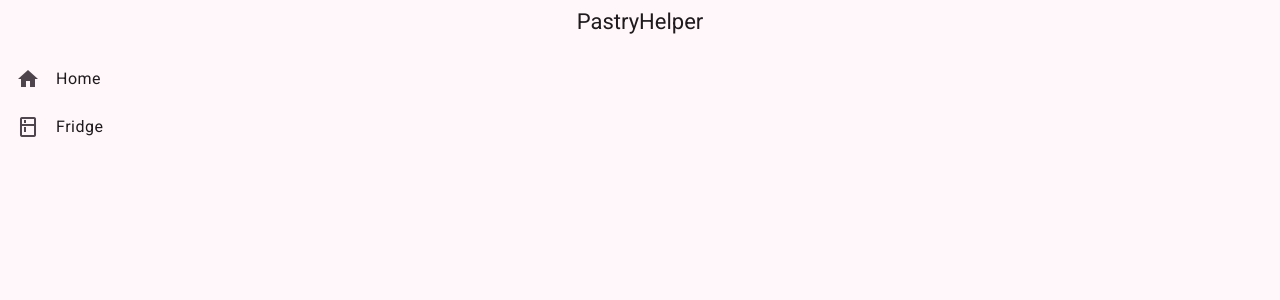
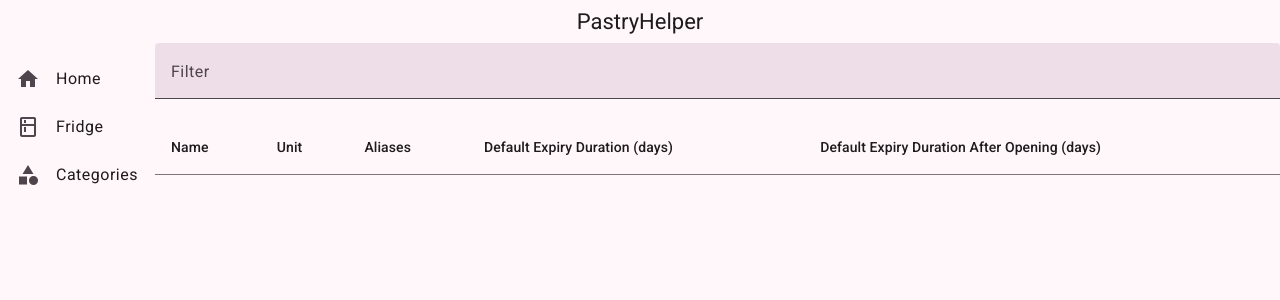
Before and after one commit to arosard/PastryHelper, an Angular app in the folder pastry-helper/: page /categories in a window 1280 px wide. Before the commit this address led to /. Shown: the top 300 px of the page. Built offline with nearby package versions, Linux system fonts and the light colour scheme.

Commit message:
feat: create categoryManager component and route

```diff
--- a/pastry-helper/src/app/app.html
+++ b/pastry-helper/src/app/app.html
@@ -17,6 +17,12 @@
 					<span matListItemTitle>Fridge</span>
 				}
 			</a>
+			<a mat-list-item routerLink="categories">
+				<mat-icon matListItemIcon>category</mat-icon>
+				@if (!(isHandset$ | async )) {
+					<span matListItemTitle>Categories</span>
+				}
+			</a>
 		</mat-nav-list>
 	</mat-sidenav>
 	<mat-sidenav-content>
--- a/pastry-helper/src/app/app.routes.ts
+++ b/pastry-helper/src/app/app.routes.ts
@@ -2,6 +2,7 @@ import { Routes } from '@angular/router';
 
 export const routes: Routes = [
     { path: '', redirectTo: 'home', pathMatch: 'full' },
-    { path: 'home', pathMatch: 'full', loadComponent: () => import('./home/home').then(m => m.Home) },
+    { path: 'home', loadComponent: () => import('./home/home').then(m => m.Home) },
     { path: 'fridge', loadComponent: () => import('./fridge/fridge').then(m => m.Fridge) },
+    { path: 'categories', loadComponent: () => import('./category-manager/category-manager').then(m => m.CategoryManager) },
 ];
--- /dev/null
+++ b/pastry-helper/src/app/category-manager/category-manager.css
@@ -0,0 +1,4 @@
+.mat-mdc-form-field {
+  font-size: 14px;
+  width: 100%;
+}
--- /dev/null
+++ b/pastry-helper/src/app/category-manager/category-manager.html
@@ -0,0 +1,32 @@
+<mat-form-field>
+	<mat-label>Filter</mat-label>
+	<input matInput (keyup)="applyFilter($event)" placeholder="Ex. eggs" #input>
+</mat-form-field>
+
+<table mat-table [dataSource]="categories">
+	<ng-container matColumnDef="name">
+		<th mat-header-cell *matHeaderCellDef> Name </th>
+		<td mat-cell *matCellDef="let item"> {{ item.name }} </td>
+	</ng-container>
+    <ng-container matColumnDef="unit">
+		<th mat-header-cell *matHeaderCellDef> Unit </th>
+		<td mat-cell *matCellDef="let item"> {{ item.unit }} </td>
+	</ng-container>
+    <ng-container matColumnDef="aliases">
+        <th mat-header-cell *matHeaderCellDef> Aliases </th>
+        <td mat-cell *matCellDef="let item"> {{ item.aliases.join(', ') }} </td>
+    </ng-container>
+    <ng-container matColumnDef="defautExpiryDuration">
+        <th mat-header-cell *matHeaderCellDef> Default Expiry Duration (days) </th>
+        <td mat-cell *matCellDef="let item"> {{ item.defautExpiryDuration }} </td>
+    </ng-container>
+    <ng-container matColumnDef="defautExpiryDurationAfterOpening">
+        <th mat-header-cell *matHeaderCellDef> Default Expiry Duration After Opening (days) </th>
+        <td mat-cell *matCellDef="let item"> {{ item.defautExpiryDurationAfterOpening }} </td>
+    </ng-container>
+	<tr mat-header-row *matHeaderRowDef="displayedColumns"></tr>
+	<tr mat-row *matRowDef="let row; columns: displayedColumns;"></tr>
+	<tr mat-row *matNoDataRow>
+		<td colspan="4">No data matching "{{ input.value }}"</td>
+	</tr>
+</table>
--- /dev/null
+++ b/pastry-helper/src/app/category-manager/category-manager.ts
@@ -0,0 +1,35 @@
+import { Component, inject } from '@angular/core';
+import { MatTableDataSource, MatTableModule } from '@angular/material/table';
+import { MatInputModule } from '@angular/material/input';
+import { MatFormFieldModule } from '@angular/material/form-field';
+import { CategoryLoader, Category } from '../services/category-loader';
+
+@Component({
+	selector: 'app-category-manager',
+	imports: [
+		MatTableModule,
+		MatInputModule,
+		MatFormFieldModule,
+	],
+	templateUrl: './category-manager.html',
+	styleUrl: './category-manager.css',
+})
+export class CategoryManager {
+	readonly categoryLoader = inject(CategoryLoader);
+	categories = new MatTableDataSource<Category>([]);
+
+	displayedColumns: string[] = ['name', 'unit', 'aliases', 'defautExpiryDuration', 'defautExpiryDurationAfterOpening'];
+
+	ngOnInit() {
+		this.categoryLoader.loadCategories().then((items) => {
+			this.categories.data = items;
+		}).catch((err) => {
+			console.error("[CategoryManager.ngOnInit] Error loading categories:", err);
+		});
+	}
+
+	applyFilter(event: Event) {
+		const filterValue = (event.target as HTMLInputElement).value;
+		this.categories.filter = filterValue.trim().toLowerCase();
+	}
+}
```
Also changed, not shown: 1 other file (tests, documents, lock files or other folders).
